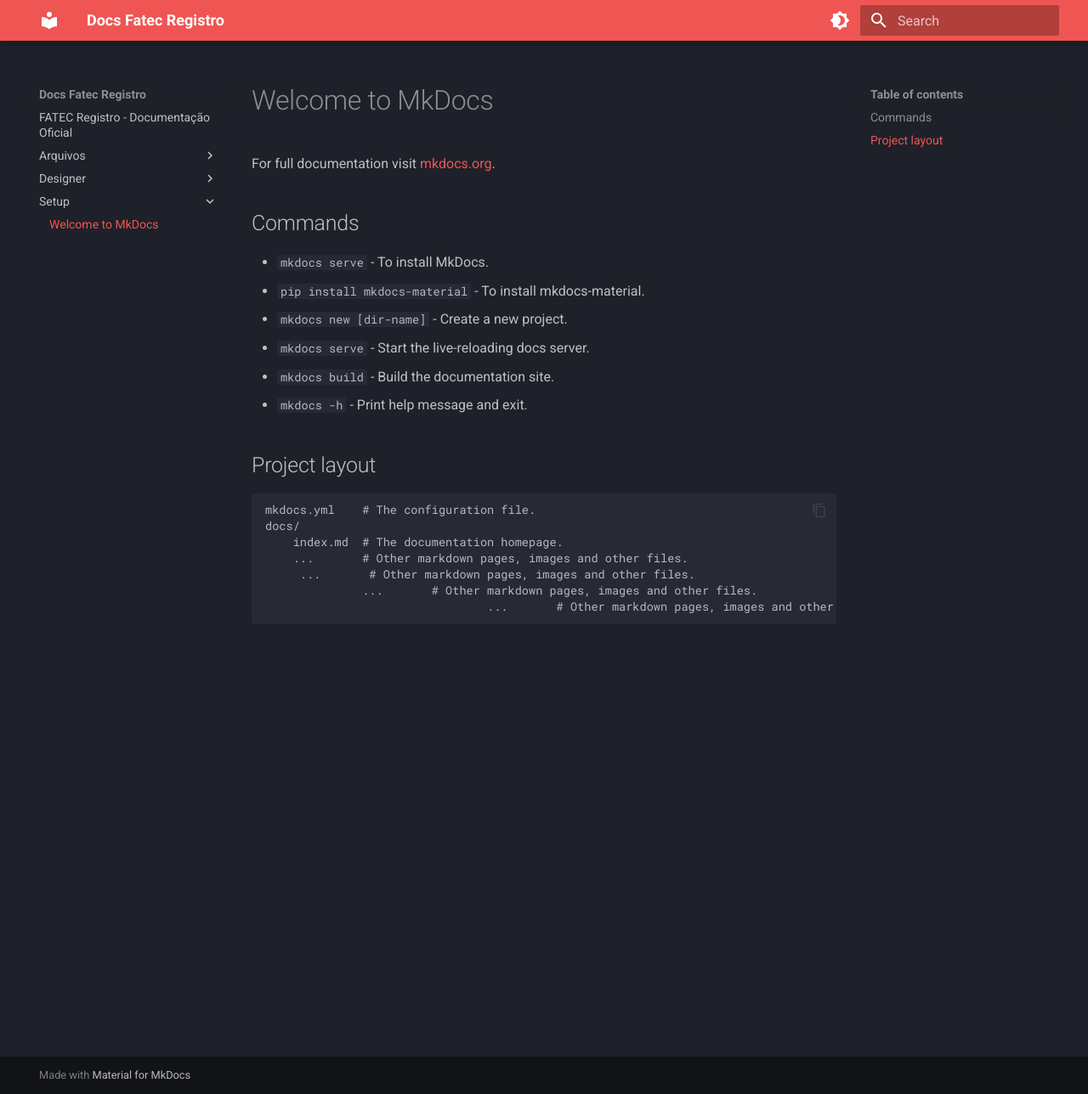
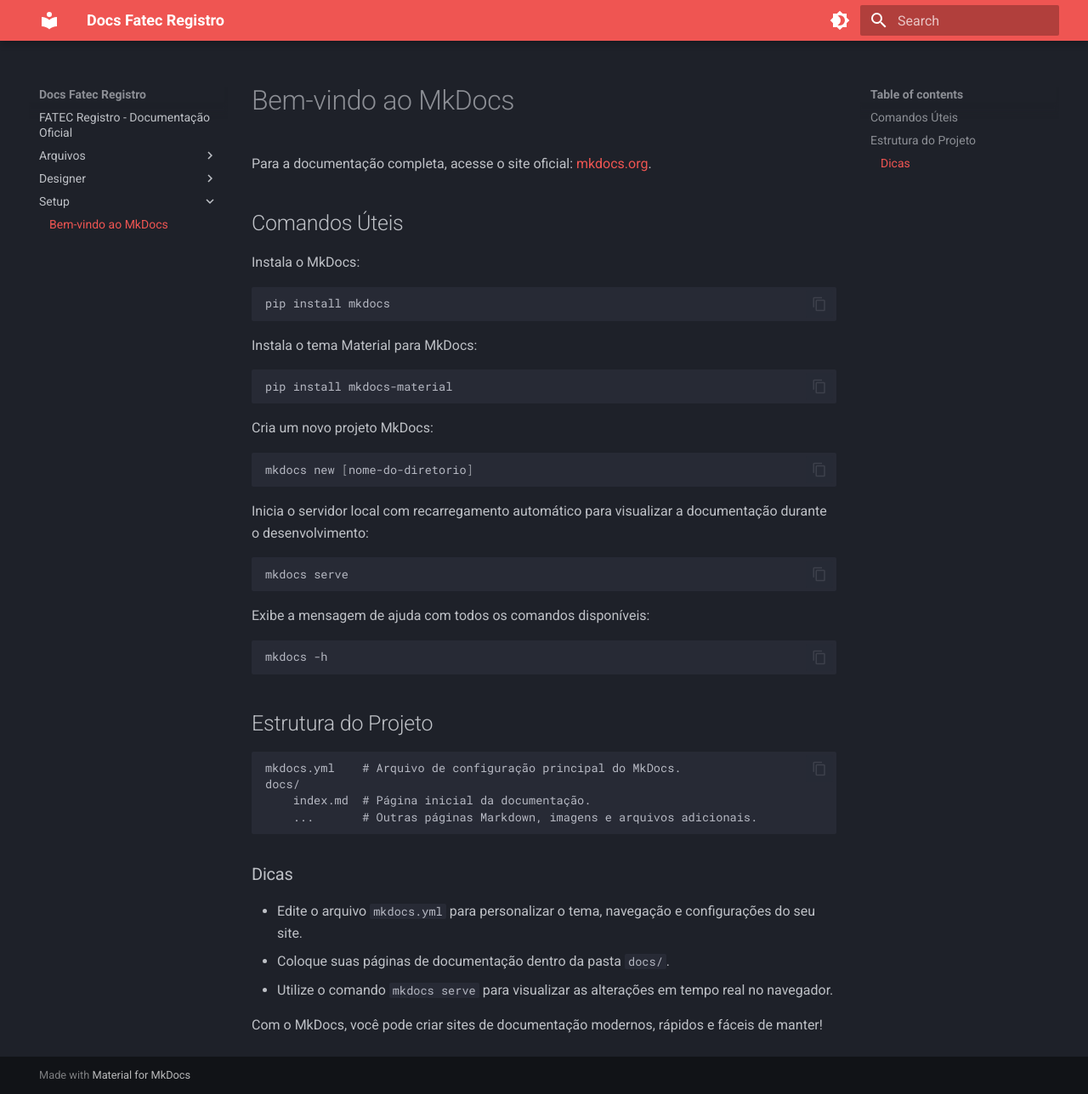
Before and after one commit to Fatec-Registro/docs, an MkDocs documentation site: the page built from docs/setup/docs.md, in a window 1280 px wide and 1288 px high. Shown: the whole window at 85% size. Built offline with MkDocs 1.6.1 and Material for MkDocs 9.7.7, drawn with Linux system fonts in a browser that asks for light colours.

Commit message:
docs: traduz e reorganiza a documentação de configuração do MkDocs

````diff
--- a/docs/setup/docs.md
+++ b/docs/setup/docs.md
@@ -1,21 +1,49 @@
-# Welcome to MkDocs
+# Bem-vindo ao MkDocs
 
-For full documentation visit [mkdocs.org](https://www.mkdocs.org).
+Para a documentação completa, acesse o site oficial: [mkdocs.org](https://www.mkdocs.org).
 
-## Commands
-* `mkdocs serve` - To install MkDocs.
-* `pip install mkdocs-material` - To install mkdocs-material.
-* `mkdocs new [dir-name]` - Create a new project.
-* `mkdocs serve` - Start the live-reloading docs server.
-* `mkdocs build` - Build the documentation site.
-* `mkdocs -h` - Print help message and exit.
+## Comandos Úteis
 
-## Project layout
 
-    mkdocs.yml    # The configuration file.
+Instala o MkDocs:
+```bash
+pip install mkdocs
+```
+
+
+Instala o tema Material para MkDocs:
+```bash
+pip install mkdocs-material
+```
+
+
+Cria um novo projeto MkDocs:
+```bash
+mkdocs new [nome-do-diretorio]
+```
+
+
+Inicia o servidor local com recarregamento automático para visualizar a documentação durante o desenvolvimento:
+```bash
+mkdocs serve
+```
+
+Exibe a mensagem de ajuda com todos os comandos disponíveis:
+```bash
+mkdocs -h
+```
+
+## Estrutura do Projeto
+
+    mkdocs.yml    # Arquivo de configuração principal do MkDocs.
     docs/
-        index.md  # The documentation homepage.
-        ...       # Other markdown pages, images and other files.
-         ...       # Other markdown pages, images and other files.
-                  ...       # Other markdown pages, images and other files.
-                                    ...       # Other markdown pages, images and other files.
+        index.md  # Página inicial da documentação.
+        ...       # Outras páginas Markdown, imagens e arquivos adicionais.
+
+### Dicas
+
+- Edite o arquivo `mkdocs.yml` para personalizar o tema, navegação e configurações do seu site.
+- Coloque suas páginas de documentação dentro da pasta `docs/`.
+- Utilize o comando `mkdocs serve` para visualizar as alterações em tempo real no navegador.
+
+Com o MkDocs, você pode criar sites de documentação modernos, rápidos e fáceis de manter!
````
